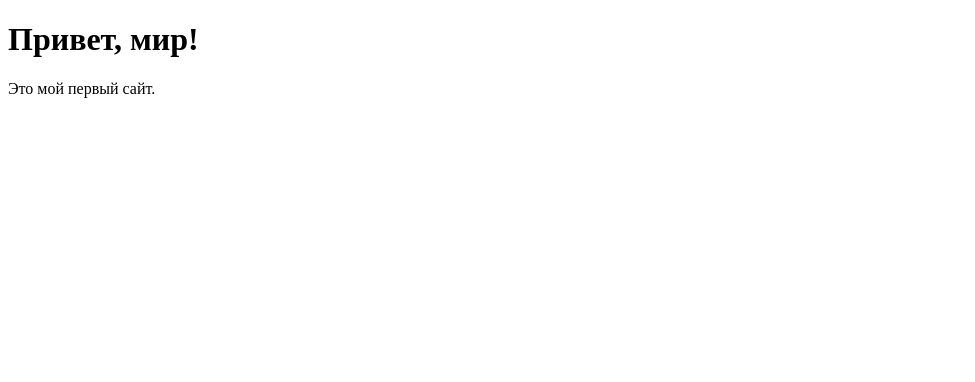
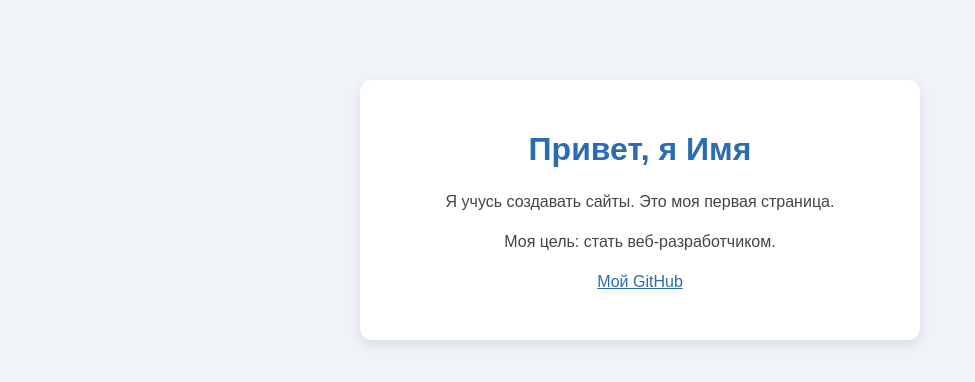
Before and after one commit to Fondsss/Fondsss.github.io, a plain HTML site: page index.html in a window 1280 px wide. Shown: the whole page, without its empty margins (0-975 px from the left). Drawn offline with Linux system fonts and the light colour scheme.

Commit message:
Add files via upload

```diff
--- a/index.html
+++ b/index.html
@@ -2,10 +2,42 @@
 <html lang="ru">
 <head>
   <meta charset="UTF-8">
-  <title>Моя первая страница</title>
+  <meta name="viewport" content="width=device-width, initial-scale=1">
+  <title>Моя визитка</title>
+  <style>
+    body {
+      font-family: Arial, sans-serif;
+      background: #f0f4f8;
+      margin: 0;
+      padding: 20px;
+    }
+    .card {
+      max-width: 500px;
+      margin: 60px auto;
+      background: white;
+      padding: 30px;
+      border-radius: 12px;
+      box-shadow: 0 4px 12px rgba(0, 0, 0, 0.1);
+      text-align: center;
+    }
+    h1 {
+      color: #2b6cb0;
+    }
+    p {
+      color: #444;
+      line-height: 1.5;
+    }
+    a {
+      color: #2b6cb0;
+    }
+  </style>
 </head>
 <body>
-  <h1>Привет, мир!</h1>
-  <p>Это мой первый сайт.</p>
+  <div class="card">
+    <h1>Привет, я Имя</h1>
+    <p>Я учусь создавать сайты. Это моя первая страница.</p>
+    <p>Моя цель: стать веб-разработчиком.</p>
+    <p><a href="https://github.com/Fondsss">Мой GitHub</a></p>
+  </div>
 </body>
 </html>
```
